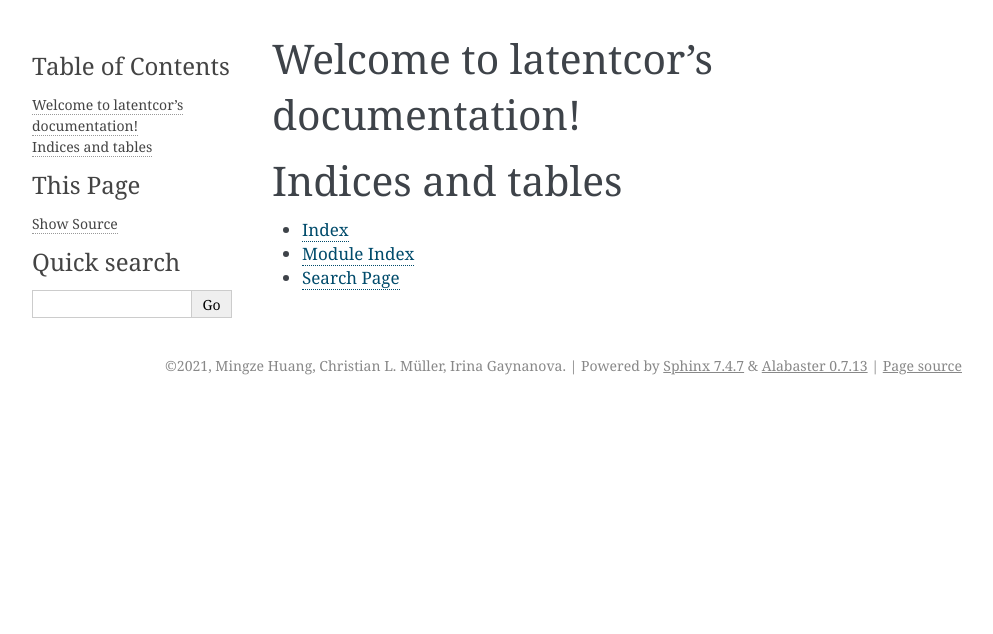
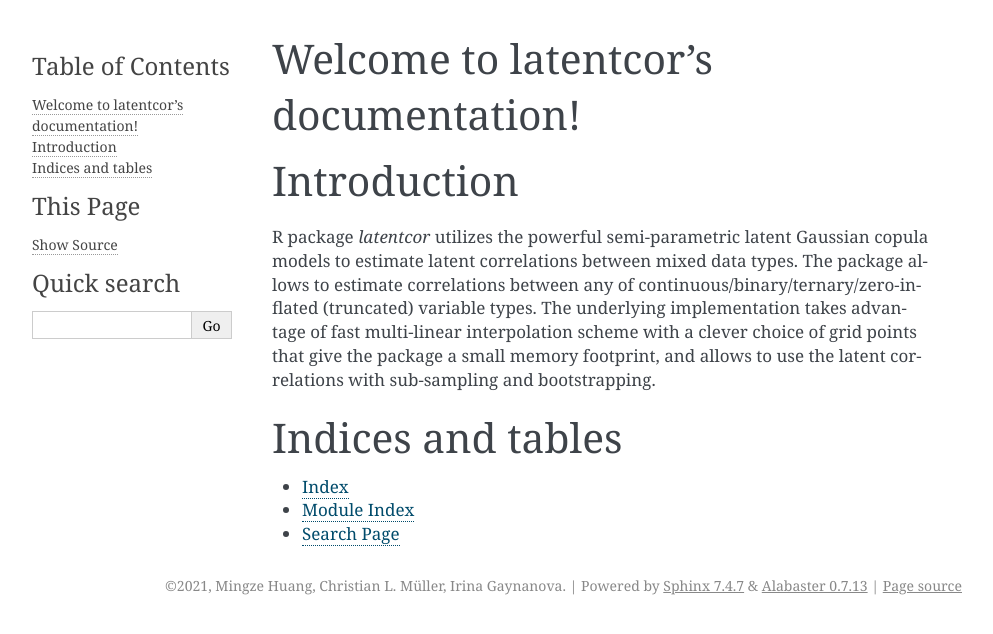
Before and after one commit to mingzehuang/latentcor_py, a Sphinx documentation site: the page built from docs/source/index.rst, in a window 1280 px wide. Shown: the top 634 px of the page, without its empty margins (148-1141 px from the left). Built offline with Sphinx 7.4.7, drawn with Linux system fonts in a browser that asks for light colours.

Commit message:
Try to write manual

```diff
--- a/docs/source/index.rst
+++ b/docs/source/index.rst
@@ -10,6 +10,10 @@
    :maxdepth: 2
    :caption: Contents:
 
+Introduction
+============
+
+R package `latentcor` utilizes the powerful semi-parametric latent Gaussian copula models to estimate latent correlations between mixed data types. The package allows to estimate correlations between any of continuous/binary/ternary/zero-inflated (truncated) variable types. The underlying implementation takes advantage of fast multi-linear interpolation scheme with a clever choice of grid points that give the package a small memory footprint, and allows to use the latent correlations with sub-sampling and bootstrapping.
 
 
 Indices and tables
```
